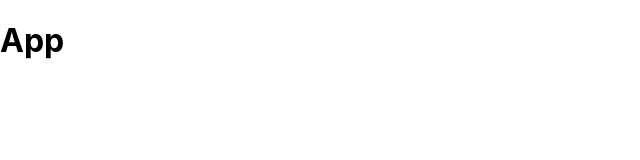
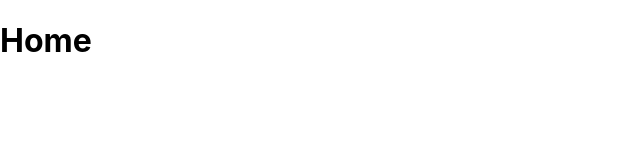
Before and after one commit to desarrollocml/react_router_dom, a React (Create React App) app: page / in a window 1280 px wide. Shown: the top 160 px of the page, without its empty margins (0-640 px from the left). Built offline with nearby package versions, Linux system fonts and the light colour scheme.

Commit message:
router-switch-route

```diff
--- a/src/App.js
+++ b/src/App.js
@@ -1,8 +1,8 @@
-
+import AppRouter from "./routers/AppRouter"
 function App() {
   return (
     <div >
-     <h1>App</h1>
+     <AppRouter></AppRouter>
     </div>
   );
 }
--- /dev/null
+++ b/src/routers/AppRouter.js
@@ -0,0 +1,19 @@
+import { BrowserRouter as Router, Route, Switch } from "react-router-dom";
+
+export default function AppRouter() {
+  return (
+    <Router>
+      <Switch>
+        <Route path="/about">
+          <h1>About</h1>
+        </Route>
+        <Route path="/contact">
+          <h1>Contact</h1>
+        </Route>
+        <Route path="/">
+          <h1>Home</h1>
+        </Route>
+      </Switch>
+    </Router>
+  );
+}
```
